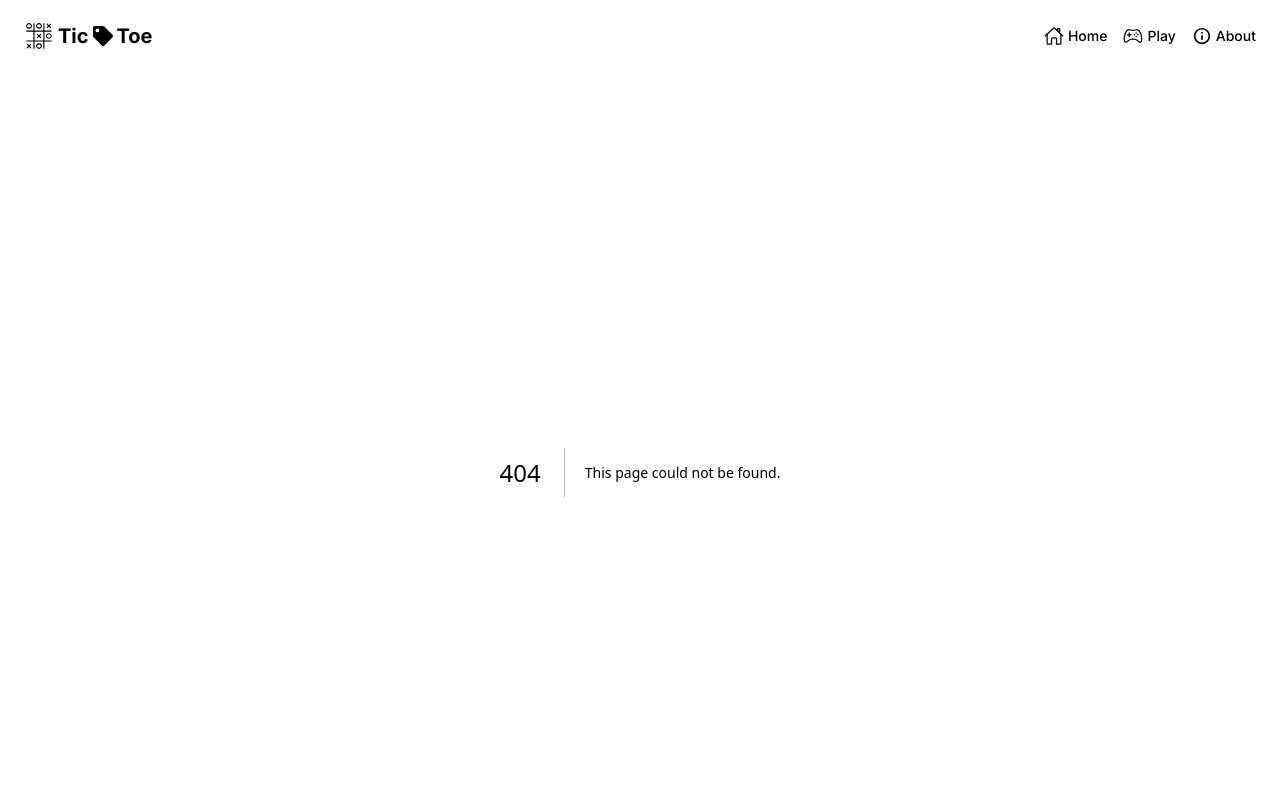
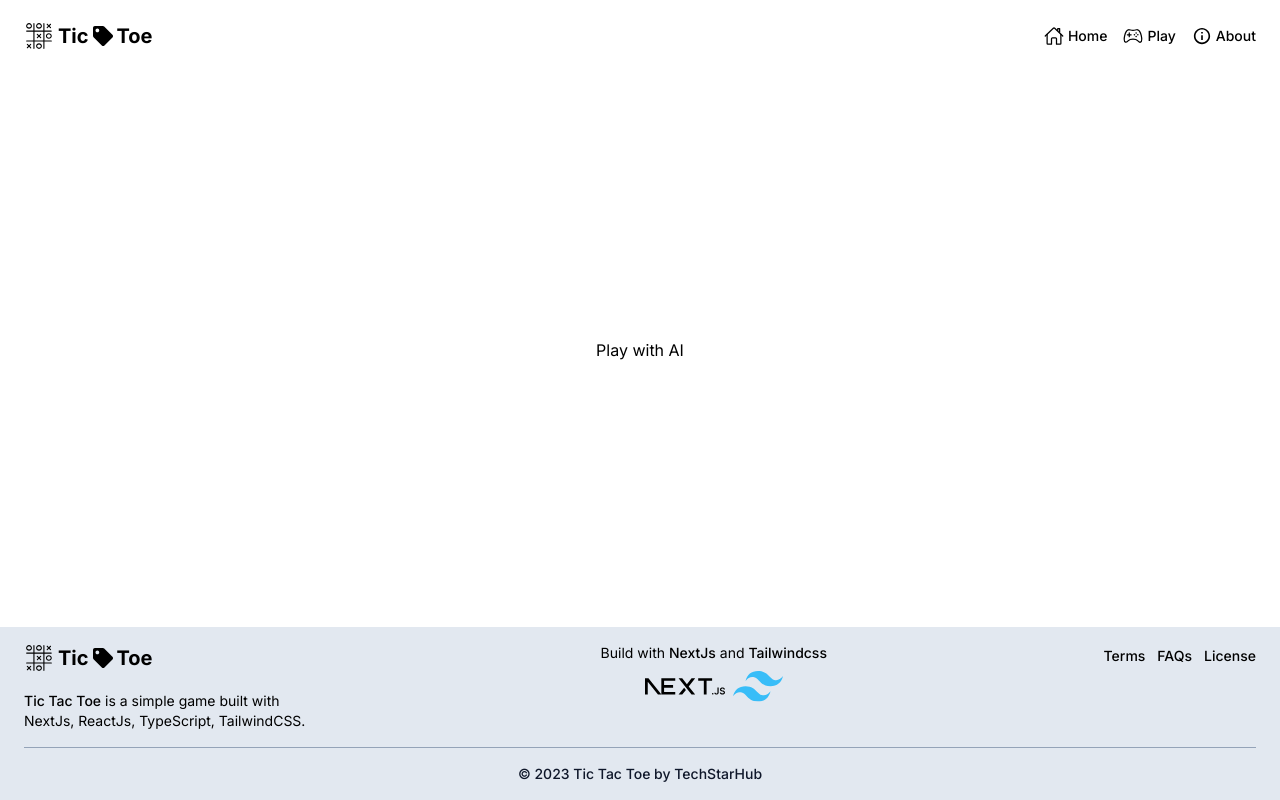
Before and after one commit to TechStarHub/tic-tac-toe, a Next.js app: page /play/ai in a window 1280 px wide. Before the commit this address had no page. Shown: the top 800 px of the page. Built offline with nearby package versions, Linux system fonts and the light colour scheme.

Commit message:
[add]: AI game page added (temp)

```diff
--- /dev/null
+++ b/src/app/play/ai/page.tsx
@@ -0,0 +1,3 @@
+export default function PlayWithAI() {
+  return <div className="w-full flex flex-col items-center">Play with AI</div>;
+}
```
